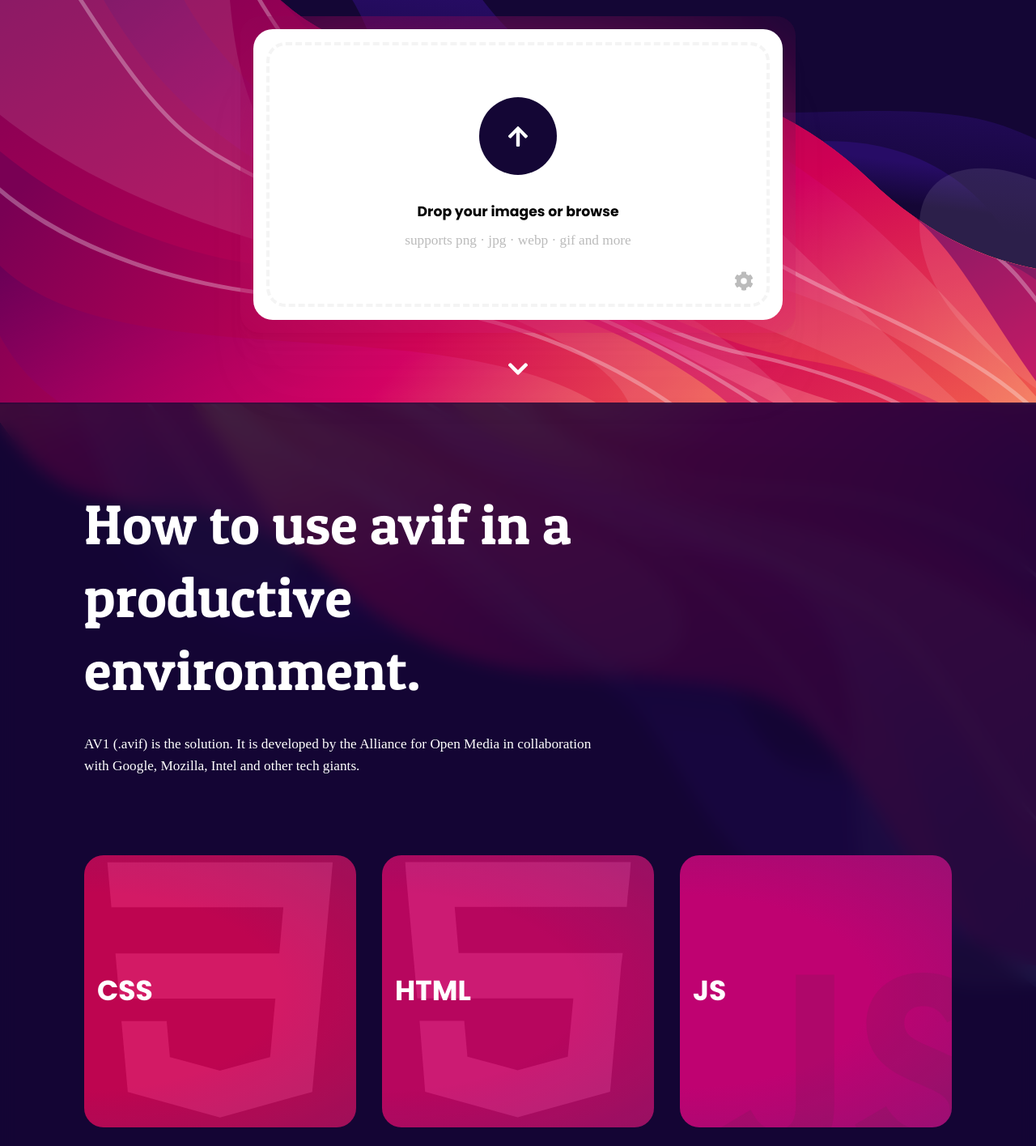
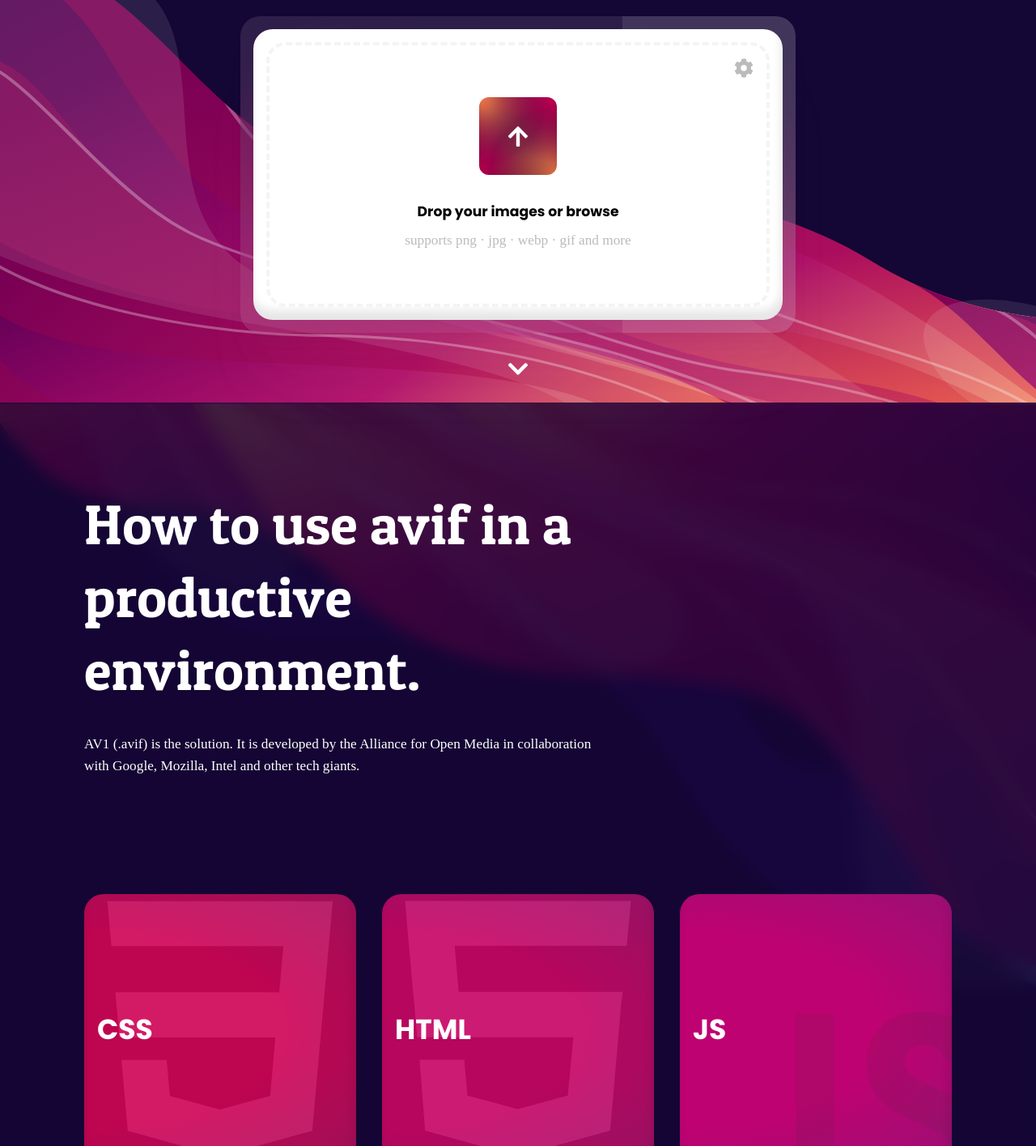
Before and after one commit to loki315zx/avif.io, a Next.js app: page / in a window 1280 px wide. Shown: the part 400-1815 px from the top of the page at 81% size. Built offline with nearby package versions, Linux system fonts and the light colour scheme; a web font is replaced by a local one.

Commit message:
further progress

```diff
--- a/components/App.tsx
+++ b/components/App.tsx
@@ -18,8 +18,8 @@ export default function App() {
   const [settingsBoxOpen, setSettingsBoxOpen] = useState(false);
   const [settings, setSettings] = useState<Settings>({
     effort: 25,
-    quality: 50,
-    useYuv444: false,
+    quality: 75,
+    useYuv444: true,
     keepTransparency: true,
   });
 
@@ -92,6 +92,26 @@ export default function App() {
       </div>
 
       <Tutorials />
+      <section id="whatisavif">
+        <div className="badge__grid">
+          <div className="white center s2 badge__avif">
+            <p className="bold">
+              What is<span>.avif?</span>
+            </p>
+          </div>
+          <div className="badge__grid__item">80% more bullshit</div>
+          <div className="badge__grid__item">242 more cool things</div>
+          <div className="badge__grid__item">
+            developed by tech giants like Google, Apple, Facebook, Microsoft,
+            Mozilla, Netflix, Nvidia
+          </div>
+          <div className="badge__grid__item">80% more bullshit</div>
+          <div className="badge__grid__item">242 more cool things</div>
+          <div className="badge__grid__item">
+            developed by Google, Apple and more
+          </div>
+        </div>
+      </section>
     </>
   );
 }
--- a/components/Tutorials.tsx
+++ b/components/Tutorials.tsx
@@ -4,15 +4,15 @@ import TutorialsBox from "./TutorialsBox";
 export default function Tutorials() {
   return (
     <div className="tutorial_container">
-      <div className="text-40 f3 white">
+      <div className="text-60 f3 white">
         How to use avif in a productive environment.
       </div>
-      <div className="text-40 white s4">
+      <div className="text-40 white s5">
         AV1 (.avif) is the solution. It is developed by the Alliance for Open
         Media in collaboration with Google, Mozilla, Intel and other tech
-        giants.{" "}
+        giants.
       </div>
-      <div className="tutorials_container">
+      <div className="tutorials_container s5">
         <TutorialsBox cssclass="css" title="CSS" />
         <TutorialsBox cssclass="html" title="HTML" />
         <TutorialsBox cssclass="js" title="JS" />
--- a/components/TutorialsBox.tsx
+++ b/components/TutorialsBox.tsx
@@ -1,4 +1,5 @@
 import React from "react";
+import { motion, useViewportScroll, useTransform } from "framer-motion";
 
 export interface TutorialsBoxProps {
   cssclass: string;
@@ -6,12 +7,19 @@ export interface TutorialsBoxProps {
 }
 
 export default function TutorialsBox(props: TutorialsBoxProps) {
+  const { scrollYProgress } = useViewportScroll();
+  const opacity = useTransform(scrollYProgress, [0.6, 0.8], [0, 1]);
+
   return (
-    <div className={"tutorials_box"} id={props.cssclass}>
-      <div className={"tutorial_overflow"}>
-        <span className="tutorial_title">{props.title}</span>
-      </div>
+    <motion.div
+      className={"tutorials_box"}
+      id={props.cssclass}
+      whileHover={{ scale: 1.03, rotate: 3 }}
+    >
+      <motion.div className={"tutorial_overflow"}>
+        <motion.span className="tutorial_title">{props.title}</motion.span>
+      </motion.div>
       <div className="tutorial_shadow"></div>
-    </div>
+    </motion.div>
   );
 }
--- a/package.json
+++ b/package.json
@@ -11,6 +11,7 @@
   },
   "dependencies": {
     "file-saver": "^2.0.2",
+    "framer-motion": "^2.9.5",
     "jszip": "^3.5.0",
     "lodash": "^4.17.20",
     "next": "10.0.2",
--- a/styles/globals.css
+++ b/styles/globals.css
@@ -36,7 +36,10 @@
   --gray1: #f4f4f4;
   --gray2: #bbbbbb;
   --gray3: #353535;
-  --gray4: #140635;
+
+  --bg1: #140635;
+  --bg2: #2c0635;
+  --bg3: #061935;
 
   --shadow: 0 2.2px 2.2px rgba(187, 187, 187, 0.006),
     0 5.3px 5.3px rgba(187, 187, 187, 0.008),
@@ -45,10 +48,12 @@
     0 33.4px 33.4px rgba(187, 187, 187, 0.014),
     0 80px 80px rgba(187, 187, 187, 0.02);
 
-  --responsivepadding: calc(5vh + 5vw) calc(10vh + 10vw) calc(5vh + 5vw)
-    calc(10vh + 10vw);
+  --responsivepadding: calc(20vh + 5vw) calc(10vh + 15vw) calc(5vh + 5vw)
+    calc(10vh + 15vw);
   --grid12234: repeat(4, 1fr);
   --gridgap: var(--s2);
+
+  --shadow3d: inset -2px -12px 12px rgba(0, 0, 0, 0.1);
 }
 
 /**/
@@ -255,7 +260,7 @@ span {
   color: var(--gray3);
 }
 .black900 {
-  color: var(--gray4);
+  color: var(--bg1);
 }
 
 .text-20 {
@@ -338,8 +343,8 @@ span {
   align-items: center;
   flex-direction: column;
   min-height: 100vh;
-  background-color: var(--gray4);
-  background-image: url(../assets/images/bg.svg);
+  background-color: var(--bg1);
+  background-image: url(../assets/images/newbg.svg);
   background-size: cover;
   background-position: bottom left;
   background-repeat: no-repeat;
@@ -359,6 +364,7 @@ span {
   flex-direction: column;
   backdrop-filter: blur(100px);
   z-index: 99999;
+  background-color: rgba(255, 255, 255, 0.1);
 }
 
 .dropzone-container {
@@ -370,6 +376,7 @@ span {
   z-index: 99;
   border-radius: var(--radius500);
   padding: var(--s1);
+  box-shadow: var(--shadow3d);
 }
 
 .dropzone-container.active {
@@ -391,13 +398,32 @@ span {
 .upload-button {
   width: var(--s4);
   height: var(--s4);
-  background-color: var(--gray4);
+  background: radial-gradient(
+      circle at top right,
+      var(--color500),
+      transparent 60%
+    ),
+    radial-gradient(circle at bottom right, var(--color300), transparent 60%),
+    radial-gradient(circle at bottom left, var(--color500), transparent 60%),
+    radial-gradient(circle at top left, var(--color300), transparent 60%),
+    var(--bg1);
+  border-radius: var(--radius300);
+  margin-bottom: var(--s2);
+  box-shadow: var(--shadow3d);
+  position: relative;
+}
+
+.upload-button:after {
+  content: "";
+  position: absolute;
+  top: 0;
+  bottom: 0;
+  right: 0;
+  left: 0;
   background-image: url("../assets/images/arrow.svg");
   background-size: 24px;
   background-position: center center;
   background-repeat: no-repeat;
-  border-radius: var(--radius900);
-  margin-bottom: var(--s2);
 }
 
 .conversion {
@@ -408,7 +434,7 @@ span {
   align-self: normal;
   position: relative;
   background: var(--white);
-  color: var(--gray4);
+  color: var(--bg1);
   z-index: 1;
   pointer-events: none;
   flex-direction: column;
@@ -528,7 +554,7 @@ span {
 }
 
 .downloadall {
-  background-color: var(--gray4);
+  background-color: var(--bg1);
   outline: none;
   color: var(--white);
   border: none;
@@ -638,7 +664,7 @@ h2.infobox:hover:before {
 
 .cog-button {
   position: absolute;
-  bottom: 0;
+  top: 0;
   width: 24px;
   right: 0;
   height: 24px;
@@ -743,7 +769,7 @@ h2.infobox:hover:before {
 .tutorial_container {
   padding: var(--responsivepadding);
   position: relative;
-  background: var(--gray4);
+  background: var(--bg1);
 }
 
 .tutorial_container * {
@@ -860,6 +886,7 @@ h2.infobox:hover:before {
     var(--color700)
   );
   cursor: pointer;
+  box-shadow: var(--shadow3d);
 }
 
 .tutorial_overflow {
@@ -949,6 +976,127 @@ h2.infobox:hover:before {
 
 /**/
 /**/
+/* WHAT IS AVIF */
+/**/
+/**/
+
+.badge__grid {
+  display: grid;
+  grid-template-columns: 1fr 1fr 1fr;
+  grid-gap: var(--s2);
+}
+
+#whatisavif {
+  padding: var(--responsivepadding);
+  position: relative;
+  background: var(--bg2);
+  z-index: -1;
+}
+
+.badge__avif {
+  grid-column: 1/4;
+  background: radial-gradient(
+      circle at center left,
+      var(--color100),
+      transparent 50%
+    ),
+    radial-gradient(circle at 0% 0%, var(--color500), transparent 25%),
+    radial-gradient(circle at 20% 60%, var(--color700), transparent 25%),
+    radial-gradient(circle at center right, var(--color900), transparent 50%),
+    radial-gradient(circle at 60% 60%, var(--color300), transparent 25%),
+    radial-gradient(circle at bottom center, var(--color500), transparent 75%),
+    radial-gradient(circle at 80% 40%, var(--color100), transparent 75%),
+    var(--bg1);
+  border-radius: var(--radius500);
+  padding: var(--s5);
+  position: relative;
+  box-shadow: var(--shadow3d);
+}
+
+.badge__avif:after {
+  content: "";
+  position: absolute;
+  top: 0;
+  bottom: 0;
+  right: 0;
+  left: 0;
+  background: radial-gradient(
+      circle at center left,
+      var(--color100),
+      transparent 50%
+    ),
+    radial-gradient(circle at 0% 0%, var(--color500), transparent 25%),
+    radial-gradient(circle at 20% 60%, var(--color700), transparent 25%),
+    radial-gradient(circle at center right, var(--color900), transparent 50%),
+    radial-gradient(circle at 60% 60%, var(--color300), transparent 25%),
+    radial-gradient(circle at bottom center, var(--color500), transparent 75%),
+    radial-gradient(circle at 80% 40%, var(--color100), transparent 75%),
+    var(--bg1);
+  animation: animate-border-radius 6s linear infinite alternate-reverse;
+  z-index: -1;
+  filter: blur(50px);
+  height: var(--s5);
+  box-shadow: var(--shadow3d);
+}
+
+.badge__avif p {
+  position: absolute;
+  top: 0;
+  right: 0;
+  bottom: 0;
+  left: 0;
+  display: flex;
+  align-items: center;
+  justify-content: center;
+  flex-direction: column;
+}
+
+.badge__avif p span {
+  font-size: calc(var(--f3) * 2);
+
+  font-weight: bold;
+}
+
+.badge__grid__item {
+  background: var(--white);
+  display: flex;
+  align-items: center;
+  justify-content: center;
+  border-radius: var(--radius300);
+  padding: var(--s2);
+  text-align: center;
+  position: relative;
+  box-shadow: var(--shadow3d);
+}
+
+@keyframes animate-border-radius {
+  0% {
+    border-radius: 37% 60% 42% 58% / 55% 42% 38% 25%;
+  }
+
+  20% {
+    border-radius: 72% 28% 42% 58% / 28% 34% 66% 72%;
+  }
+
+  40% {
+    border-radius: 72% 28% 78% 22% / 67% 77% 23% 33%;
+  }
+
+  60% {
+    border-radius: 18% 82% 78% 22% / 18% 59% 41% 82%;
+  }
+
+  80% {
+    border-radius: 79% 21% 78% 22% / 59% 81% 19% 41%;
+  }
+
+  100% {
+    border-radius: 45% 55% 21% 79% / 59% 30% 70% 41%;
+  }
+}
+
+/**/
+/**/
 /* MEDIA QUERIES */
 /**/
 /**/
```
Also changed, not shown: assets/images/newbg.svg (added), 1 other file (tests, documents, lock files or other folders).
